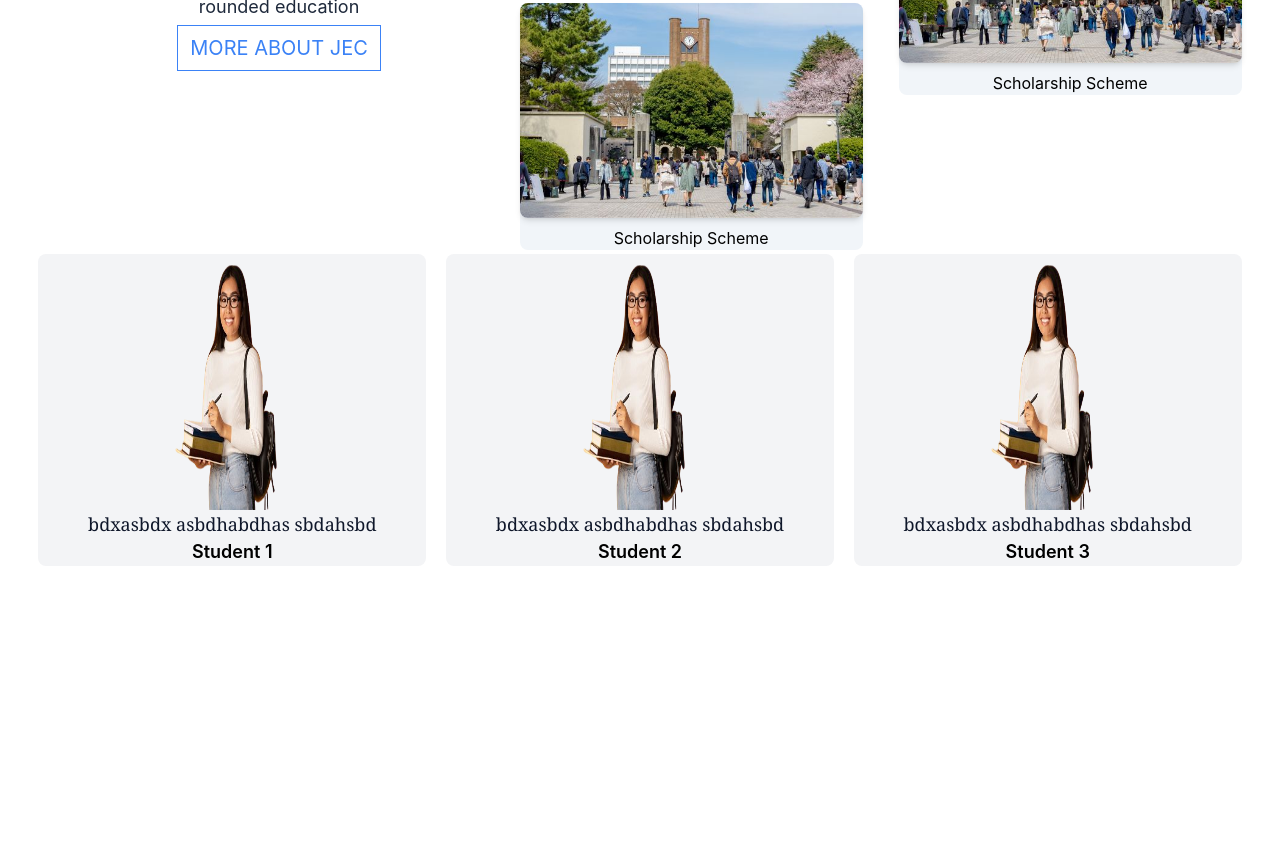
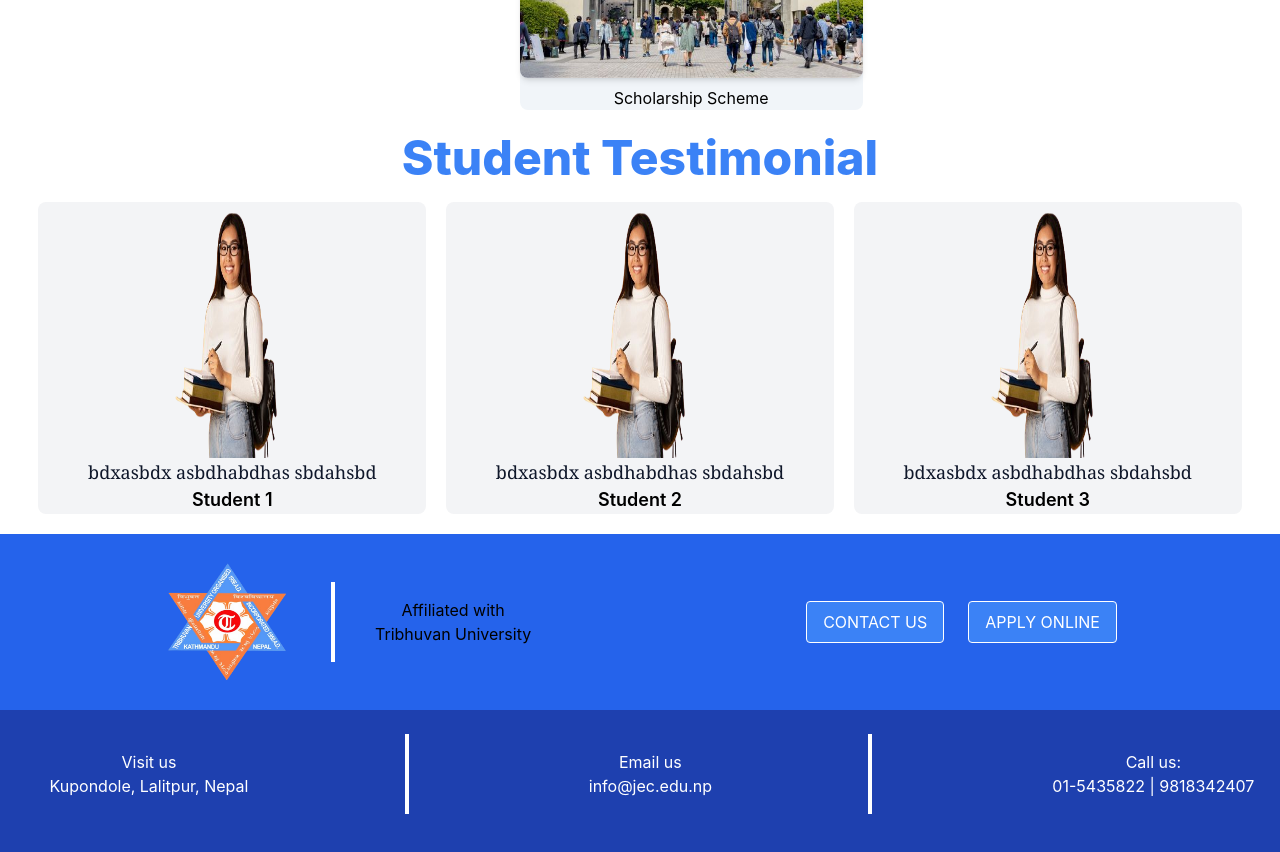
Before and after one commit to sajanstha201/JEC, a React (Create React App) app: page /#/ in a window 1280 px wide. Shown: the part 1480-2332 px from the top of the page. Before the commit the page ends 2046 px from the top, so only its background shows below. Built offline with nearby package versions, Linux system fonts and the light colour scheme.

Commit message:
completed footer section

```diff
--- a/src/App.js
+++ b/src/App.js
@@ -4,6 +4,7 @@ import {HashRouter as Router,Routes, Route} from 'react-router-dom'
 import { HomePage } from './components/HomePage/HomePage';
 import ContactUsPage from './components/ContactUsPage/ContactUsPage';
 import Header from './components/NavBar/Header';
+import Footer from './components/NavBar/Footer';
 function App() {
   return (
     <div className="App w-full h-screen">
@@ -14,6 +15,7 @@ function App() {
           <Route path='/' element={<HomePage/>}></Route>
           <Route path='/contact-us' element={<ContactUsPage/>}></Route>
         </Routes>
+      <Footer/>
       </Router>
     </div>
   );
--- a/src/components/HomePage/HomeTopSection.js
+++ b/src/components/HomePage/HomeTopSection.js
@@ -4,14 +4,14 @@ export const HomeTopSection = () => {
   return (
     <>
       <header className="h-full w-full">
-        <div className="relative h-[65%] md:h-[66.67%]">
-          <video className="w-full h-full object-cover -z-10" autoPlay muted>
+        <div className="relative h-[65%]">
+          <video className="w-full h-[60vh] object-cover -z-10" autoPlay muted>
             <source src={vid} type="video/mp4" />
           </video>
 
           {/* Admission text and login button */}
           <div className="absolute bottom-0 left-0 md:top-0 md:left-auto md:right-4 md:bottom-auto md:w-1/3 p-4 text-center md:text-left">
-            <div className="admission text-white p-4 rounded-md md:mt-20 md:static md:text-left text-center">
+            <div className="admission text-white p-4 rounded-md md:mt-20 md:static md:text-left text-center mt-[7rem]">
               <h1 className="text-3xl font-bold text-center">ADMISSION OPEN</h1>
               <p className="text-lg mb-3 text-center">
                 Lorem ipsum dolor sit amet consectetur adipisicing elit. Officia
--- a/src/components/HomePage/Program.js
+++ b/src/components/HomePage/Program.js
@@ -5,7 +5,7 @@ import elecImg from "../../media/images/electronics.jpg";
 export const Program = () => {
   return (
     <div className="">
-      <div className="course-titles flex justify-center my-5 text-4xl font-extrabold text-slate-400 md:text-6xl">
+      <div className="course-titles flex justify-center my-5 text-4xl font-extrabold text-blue-500 md:text-5xl">
         Academic Programs
       </div>
 
--- a/src/components/HomePage/Testimonial.js
+++ b/src/components/HomePage/Testimonial.js
@@ -1,11 +1,28 @@
-import imgperson from '../../media/images/student.png'
-import { SubTestimonial } from './SubTestimonial'
-export const Testimonial=()=>{
-    return(
-        <div class=" w-[94%] flex flex-col sm:flex-row justify-center mx-auto gap-5">
-        <SubTestimonial studentimg={imgperson} descrip={'bdxasbdx asbdhabdhas sbdahsbd'} stdname={'Student 1'}/>
-        <SubTestimonial studentimg={imgperson} descrip={'bdxasbdx asbdhabdhas sbdahsbd'} stdname={'Student 2'}/>
-        <SubTestimonial studentimg={imgperson} descrip={'bdxasbdx asbdhabdhas sbdahsbd'} stdname={'Student 3'}/>
+import imgperson from "../../media/images/student.png";
+import { SubTestimonial } from "./SubTestimonial";
+export const Testimonial = () => {
+  return (
+    <>
+    <div className="flex justify-center my-5 text-4xl font-extrabold text-blue-500 md:text-5xl">
+        Student Testimonial
     </div>
-    )
-}
+      <div class=" w-[94%] flex flex-col sm:flex-row justify-center mx-auto gap-5">
+        <SubTestimonial
+          studentimg={imgperson}
+          descrip={"bdxasbdx asbdhabdhas sbdahsbd"}
+          stdname={"Student 1"}
+        />
+        <SubTestimonial
+          studentimg={imgperson}
+          descrip={"bdxasbdx asbdhabdhas sbdahsbd"}
+          stdname={"Student 2"}
+        />
+        <SubTestimonial
+          studentimg={imgperson}
+          descrip={"bdxasbdx asbdhabdhas sbdahsbd"}
+          stdname={"Student 3"}
+        />
+      </div>
+    </>
+  );
+};
--- a/src/components/HomePage/WhyChooseUs.js
+++ b/src/components/HomePage/WhyChooseUs.js
@@ -3,7 +3,7 @@ import uniimg from '../../media/images/uniimg.jpg'
 
 export const WhyChooseUs = () => {
   return (
-    <div className="md:mt-[6rem]">
+    <div className="md:mt-[8rem]">
       <div className="w-[94%] mx-auto flex justify-between md:flex-row flex-col">
         {/* <!-- why choose us text --> */}
         <div className="md:w-[40%] w-full md:mt-28 md:mb-0">
--- /dev/null
+++ b/src/components/NavBar/Footer.js
@@ -0,0 +1,89 @@
+import React from "react";
+import tulogo from '../../media/images/tulogo.png'
+function Footer(){
+  return (
+    <>
+      <div className="w-full mt-5">
+        {/* First segment of footer */}
+        <div className="w-full py-2 bg-blue-600 mt-2">
+          <div className="w-[96%] mx-auto flex flex-col md:flex-row justify-around items-center gap-6 md:gap-0 py-4">
+            {/* First section */}
+            <div className="flex items-center gap-4 md:gap-10">
+              <img
+                src={tulogo}
+                alt="tu logo"
+                className="h-32 w-32"
+              />
+              <div className="bg-white h-20 w-1"></div>
+              <p>
+                Affiliated with <br /> Tribhuvan University
+              </p>
+            </div>
+
+            {/* Second section */}
+            <div className="flex gap-4 md:gap-6">
+              <button className="bg-blue-500 hover:bg-blue-600 text-white px-4 py-2 rounded border border-white">
+                <a href="">CONTACT US</a>
+              </button>
+              <button className="bg-blue-500 hover:bg-blue-600 text-white px-4 py-2 rounded border border-white">
+                <a href="">APPLY ONLINE</a>
+              </button>
+            </div>
+          </div>
+        </div>
+
+        {/* Second segment of footer section */}
+        <div className="w-full py-2 bg-blue-800">
+          <div className="w-[96%] mx-auto flex flex-col md:flex-row justify-between items-center gap-6 md:gap-0 py-4 text-white text-center">
+            <div className="flex flex-col sm:flex-row justify-center sm:justify-between gap-6 items-center w-full sm:w-auto">
+              <i className="fa-solid fa-location-dot fa-2x"></i>
+              <h1>
+                Visit us <br />
+                Kupondole, Lalitpur, Nepal
+              </h1>
+            </div>
+            <div className="hidden sm:block bg-white h-20 w-1"></div>
+            <div className="flex flex-col sm:flex-row justify-center sm:justify-between gap-6 items-center w-full sm:w-auto">
+              <i className="fa-solid fa-envelope fa-2x"></i>
+              <h1>
+                Email us <br />
+                info@jec.edu.np
+              </h1>
+            </div>
+            <div className="hidden sm:block bg-white h-20 w-1"></div>
+            <div className="flex flex-col sm:flex-row justify-center sm:justify-between gap-6 items-center w-full sm:w-auto">
+              <i className="fa-solid fa-phone fa-2x"></i>
+              <h1>
+                Call us:
+                <br /> 01-5435822 | 9818342407
+              </h1>
+            </div>
+          </div>
+
+          {/* Social media logos */}
+          <div className="text-white w-full">
+            <ul className="w-[96%] mx-auto flex justify-center gap-10 my-2">
+              <li>
+                <a href="">
+                  <i className="fa-brands fa-linkedin text-xl fa-solid fa-arrow-right transform scale-100 hover:scale-150 focus:scale-150 hover:text-black hover:bg-white hover:rounded-full hover:px-2 hover:py-1 m-2 ease-in duration-300"></i>
+                </a>
+              </li>
+              <li>
+                <a href="">
+                  <i className="fa-brands fa-instagram text-xl fa-solid fa-arrow-right transform scale-100 hover:scale-150 focus:scale-150 hover:text-black hover:bg-white hover:rounded-full hover:px-2 hover:py-1 m-2 ease-in duration-300"></i>
+                </a>
+              </li>
+              <li>
+                <a href="">
+                  <i className="fa-brands fa-facebook text-xl fa-solid fa-arrow-right transform scale-100 hover:scale-150 focus:scale-150 hover:text-black hover:bg-white hover:rounded-full hover:px-2 hover:py-1 m-2 ease-in duration-300"></i>
+                </a>
+              </li>
+            </ul>
+          </div>
+        </div>
+      </div>
+    </>
+  );
+};
+
+export default Footer
```
